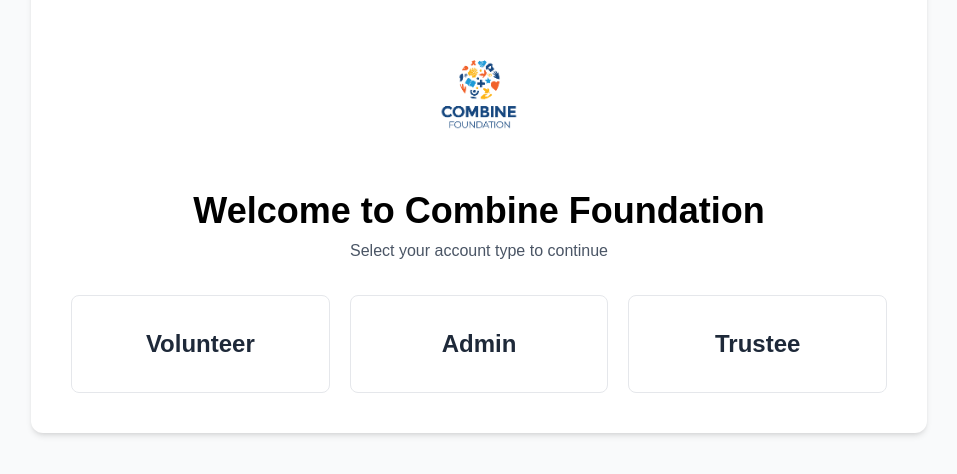
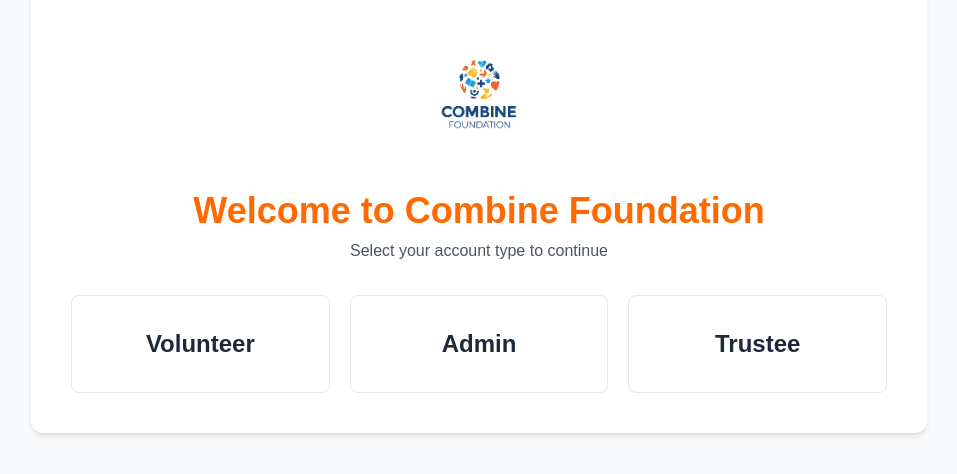
Before and after one commit to CombineFoundation/portal.combine-foundation, a Next.js app in the folder frontend/: page / in a window 1280 px wide. Shown: the part 196-670 px from the top of the page, without its empty margins (161-1118 px from the left). Built offline with nearby package versions, Linux system fonts and the light colour scheme.

Commit message:
Update globals.css

```diff
--- a/frontend/src/app/globals.css
+++ b/frontend/src/app/globals.css
@@ -12,10 +12,6 @@
   --font-mono: var(--font-geist-mono);
 }
 
-h1{
-  color: #000;
-}
-
 @media (prefers-color-scheme: dark) {
   :root {
     --background: #f4f6f6;
```
